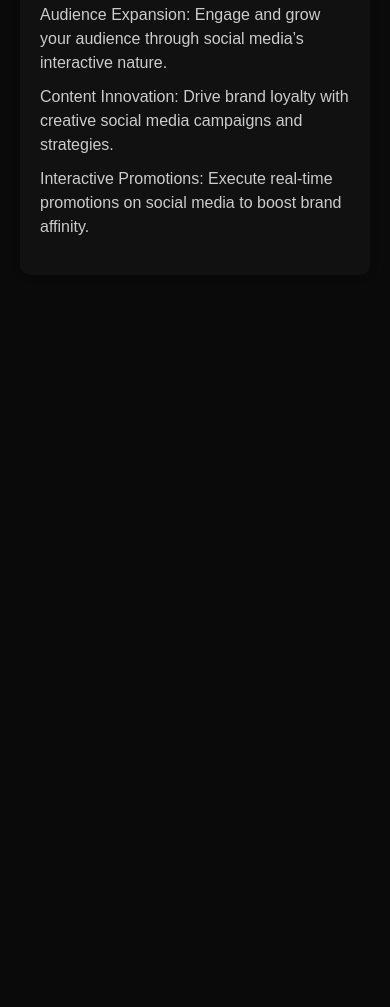
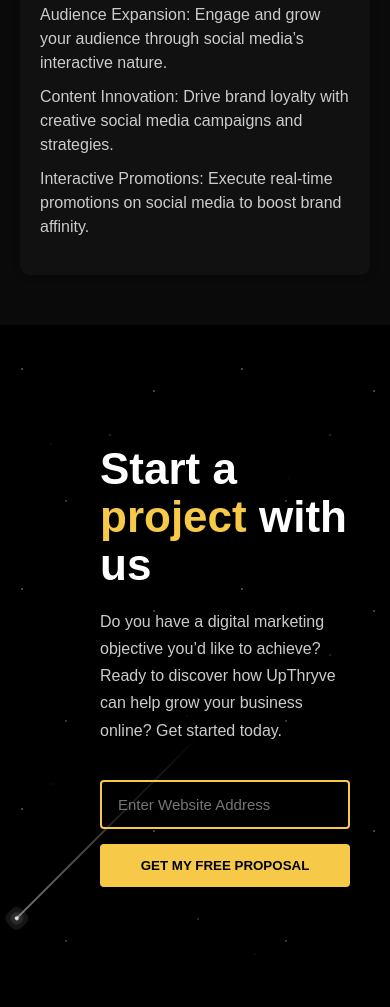
Before and after one commit to BazilShahzad/upthryve-site, a plain HTML site: page client/index.html in a window 390 px wide. Shown: the part 4620-5627 px from the top of the page. Before the commit the page ends 4945 px from the top, so only its background shows below. Drawn offline with Linux system fonts and the light colour scheme.

Commit message:
added the Start-a-project-with-us section with stars bg

```diff
--- a/client/index.html
+++ b/client/index.html
@@ -173,6 +173,36 @@
         </div>
     </section>
 
+ <!-- Start a Project with US -->
+    <section class="start-project-section">
+  <div class="stars-bg">
+    <span class="shoot s1"></span>
+    <span class="shoot s2"></span>
+    <span class="shoot s3"></span>
+    <span class="shoot s4"></span>
+    <span class="shoot s5"></span>
+  </div>
+
+  <div class="start-project-container">
+    <h2 class="start-project-title">
+      Start a <span>project</span> with us
+    </h2>
+
+    <p class="start-project-text">
+      Do you have a digital marketing objective you’d like to achieve?
+      Ready to discover how UpThryve can help grow your business online?
+      Get started today.
+    </p>
+
+    <div class="start-project-input">
+      <input type="text" placeholder="Enter Website Address" id="websiteInput">
+      <button onclick="goToForm()">GET MY FREE PROPOSAL</button>
+    </div>
+  </div>
+</section>
+
+
+
 
     <script src="script.js"></script>
 </body>
--- a/client/style.css
+++ b/client/style.css
@@ -275,7 +275,7 @@
 
 .services-section {
     width: 100%; /* full width */
-    max-width: 1700px; /* optional: keeps content centered on large screens  */
+    max-width: 1800px; /* optional: keeps content centered on large screens  */
     margin: 0 auto; /* center horizontally */
     padding: 50px 0; /* remove horizontal padding */
 }
@@ -352,6 +352,210 @@
 
 
 
+/* ===============================
+   START A PROJECT – STARS + 5 SHOOTING STARS
+================================ */
+
+.start-project-section{
+  position: relative;
+  background: #000;
+  padding: 120px 20px;
+  overflow: hidden;
+}
+
+/* Pull content LEFT (not centered) with generous margin */
+.start-project-container{
+  position: relative;
+  z-index: 2;
+
+  /* left aligned */
+  max-width: 900px;
+  margin: 0;                 /* not centered */
+  padding-left: 80px;        /* generous left margin */
+  padding-right: 20px;
+}
+
+.start-project-title{
+  font-size: 64px;
+  font-weight: 700;
+  line-height: 1.1;
+  margin: 0 0 18px;
+}
+
+.start-project-title span{
+  color:#f7c948;
+}
+
+.start-project-text{
+  max-width: 680px;
+  font-size: 16px;
+  line-height: 1.7;
+  color: #ccc;
+  margin: 0 0 36px;
+}
+
+.start-project-input{
+  display:flex;
+  gap:15px;
+  max-width: 720px;
+}
+
+.start-project-input input{
+  flex:1;
+  padding: 14px 16px;
+  background: rgba(0,0,0,0.35);
+  border: 2px solid #f7c948;
+  color:#fff;
+  font-size:15px;
+  border-radius:4px;
+}
+
+.start-project-input button{
+  background:#f7c948;
+  color:#000;
+  font-weight:700;
+  padding: 14px 30px;
+  border:none;
+  border-radius:4px;
+  cursor:pointer;
+  transition: transform .2s ease, box-shadow .2s ease;
+}
+
+.start-project-input button:hover{
+  transform: translateY(-2px);
+  box-shadow: 0 0 14px rgba(247,201,72,0.6);
+}
+
+/* Starfield background */
+.stars-bg{
+  position:absolute;
+  inset:0;
+  z-index:1;
+  pointer-events:none;
+  overflow:hidden;
+  opacity: .9;
+
+  background-image:
+    radial-gradient(2px 2px at 10% 20%, rgba(255,255,255,.75), transparent 60%),
+    radial-gradient(2px 2px at 30% 80%, rgba(255,255,255,.55), transparent 60%),
+    radial-gradient(2px 2px at 70% 30%, rgba(255,255,255,.65), transparent 60%),
+    radial-gradient(2px 2px at 90% 70%, rgba(255,255,255,.45), transparent 60%),
+    radial-gradient(3px 3px at 50% 50%, rgba(255,255,255,.20), transparent 60%);
+  background-repeat: repeat;
+  background-size: 220px 220px;
+}
+
+/* Twinkle overlay (subtle) */
+.stars-bg::before{
+  content:"";
+  position:absolute;
+  inset:0;
+  background-image:
+    radial-gradient(2px 2px at 15% 35%, rgba(255,255,255,.45), transparent 60%),
+    radial-gradient(2px 2px at 55% 15%, rgba(255,255,255,.35), transparent 60%),
+    radial-gradient(2px 2px at 75% 85%, rgba(255,255,255,.40), transparent 60%),
+    radial-gradient(2px 2px at 85% 45%, rgba(255,255,255,.30), transparent 60%);
+  background-repeat: repeat;
+  background-size: 340px 340px;
+  opacity: .25;
+  animation: starTwinkle 6s ease-in-out infinite;
+}
+
+@keyframes starTwinkle{
+  0%,100%{ opacity:.20; }
+  50%{ opacity:.45; }
+}
+
+/* ===== SHOOTING STARS (your “perfect” method adapted) ===== */
+.shoot{
+  position:absolute;
+  width: 4px;
+  height: 4px;
+  background:#fff;
+  border-radius:50%;
+  box-shadow:
+    0 0 0 4px rgba(255,255,255,0.10),
+    0 0 0 8px rgba(255,255,255,0.08),
+    0 0 18px rgba(255,255,255,0.95);
+  animation: shootAnim 3s linear infinite;
+  opacity:0;
+}
+
+/* tail */
+.shoot::before{
+  content:"";
+  position:absolute;
+  top:50%;
+  transform: translateY(-50%);
+  width: 260px;
+  height: 1px;
+  background: linear-gradient(90deg, rgba(255,255,255,1), rgba(255,255,255,0));
+}
+
+/* fly from top-left -> bottom-right (diagonal fall) */
+@keyframes shootAnim{
+  0%{
+    transform: rotate(315deg) translateX(0);
+    opacity:1;
+  }
+  70%{
+    opacity:1;
+  }
+  100%{
+    transform: rotate(315deg) translateX(-1500px);
+    opacity:0;
+  }
+}
+
+/* 5 stars at different “levels” (top offsets) + different speeds/delays */
+.shoot.s1{
+  top: 0px;
+  right: 120px;
+  left: initial;
+  animation-delay: 0.1s;
+  animation-duration: 1.4s;
+}
+
+.shoot.s2{
+  top: 60px;
+  right: 0px;
+  left: initial;
+  animation-delay: 0.8s;
+  animation-duration: 2.2s;
+}
+
+.shoot.s3{
+  top: 0px;
+  right: 380px;
+  left: initial;
+  animation-delay: 1.6s;
+  animation-duration: 1.8s;
+}
+
+.shoot.s4{
+  top: 220px;
+  right: 0px;
+  left: initial;
+  animation-delay: 2.3s;
+  animation-duration: 2.0s;
+}
+
+.shoot.s5{
+  top: 0px;
+  right: 720px;
+  left: initial;
+  animation-delay: 3.1s;
+  animation-duration: 2.6s;
+}
+
+/* Mobile */
+@media (max-width: 768px){
+  .start-project-title{ font-size:44px; }
+  .start-project-input{ flex-direction:column; }
+  .start-project-input button{ width:100%; }
+}
+
+
 /* ------------------------------- */
 
 /* MOBILE RESPONSIVE */
```
